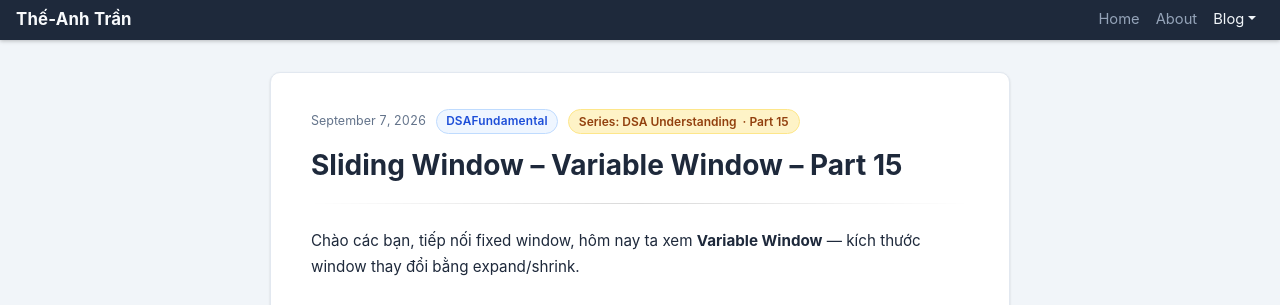
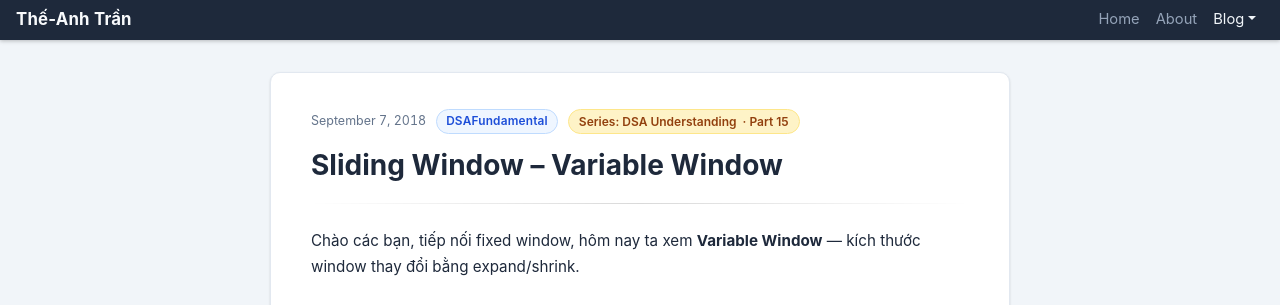
Before and after one commit to anhttmle/anhttmle.github.io, a Jekyll site: the page built from _posts/2018-09-07-DSA-15.md, in a window 1280 px wide and 1400 px high. Shown: the top 305 px of the window. Built offline with Jekyll 4.4.1, drawn with Linux system fonts in a browser that asks for light colours; some of the changed text lies outside the part shown.

Commit message:
Update and rename 2026-09-07-DSA-15.md to 2018-09-07-DSA-15.md

```diff
--- a/_posts/2026-09-07-DSA-15.md
+++ b/_posts/2018-09-07-DSA-15.md
@@ -1,6 +1,6 @@
 ---
-title: "Sliding Window – Variable Window – Part 15"
-date: 2026-09-07
+title: "Sliding Window – Variable Window"
+date: 2018-09-07
 layout: post
 categories: DSAFundamental
 series: "DSA Understanding"
```
